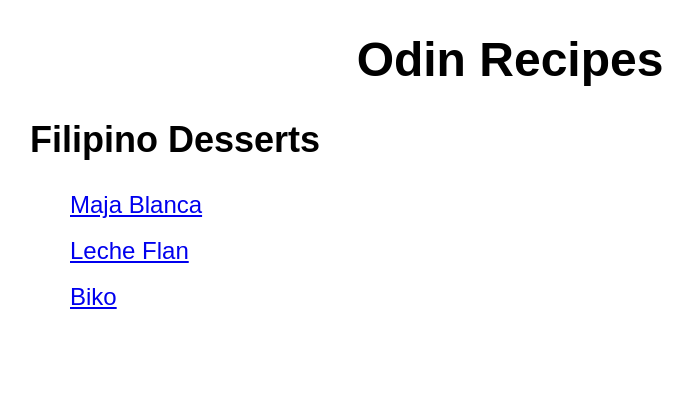
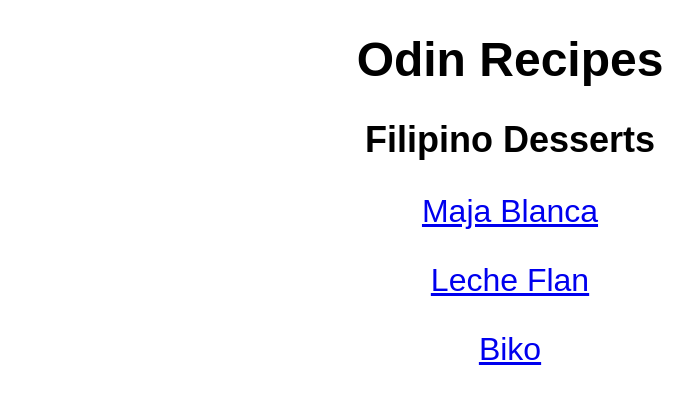
Before and after one commit to JM-Wijangco/odin-recipes, a plain HTML site: page index.html in a window 1280 px wide. Shown: the whole page, without its empty margins (130-823 px from the left). Drawn offline with Linux system fonts and the light colour scheme.

Commit message:
add margin & width and fix h2 home to span

```diff
--- a/index.html
+++ b/index.html
@@ -9,15 +9,15 @@
 <body>
     <header class="container group">
     <h1>Odin Recipes</h1>
-    <h2>Filipino Desserts</h2>
+    <h2 class="home">Filipino Desserts</h2>
     </header>
 
-    <section class="container">
-            <ul>
-                <li><a href="./recipes/maja.html" target="_self" rel="noopener noreferrer">Maja Blanca</a></li><br>
-                <li><a href="./recipes/flan.html" target="_self" rel="noopener noreferrer">Leche Flan</a></li><br>
-                <li><a href="./recipes/biko.html" target="_self" rel="noopener noreferrer">Biko</a></li>
-            </ul>
-    </section>
+    <nav class="container">
+        <ul class="home-ul">
+            <li class="list-type"><a href="./recipes/maja.html" target="_self" rel="noopener noreferrer">Maja Blanca</a></li>
+            <li class="list-type"><a href="./recipes/flan.html" target="_self" rel="noopener noreferrer">Leche Flan</a></li>
+            <li class="list-type"><a href="./recipes/biko.html" target="_self" rel="noopener noreferrer">Biko</a></li>
+        </ul>
+    </nav>
 </body>
 </html>
--- a/styles/styles.css
+++ b/styles/styles.css
@@ -1,5 +1,5 @@
 
-.container {
+body {
     width: 960px;
     margin: 0 auto;
 }
@@ -7,6 +7,7 @@
 * {
     background-color: #fff;
     font-family: arial, "Times New Roman";
+    box-sizing: border-box;
 }
 h1 {
     font-size: 48px;
@@ -21,7 +22,24 @@ h3 {
 h4 {
     font-size: 20px;
 }
+.list-type {
+    font-size: 32px;
+    padding: 0;
+    list-style-type: none;
+    margin: 32px 0;
+}
+.home-ul {
+    padding: 0;
+    text-align: center;
+}
+.home {
+    text-align: center;
+}
+.dir {
+    font-size: 36px;
+    vertical-align: top;
+    float: left;
+}
 li {
-    list-style-type: none;
-    font-size: 24px
+    margin: 8px 0;
 }
```
Also changed, not shown: recipes/biko.html (+11 -3 lines), recipes/flan.html (+14 -2 lines), recipes/maja.html (+13 -3 lines).
